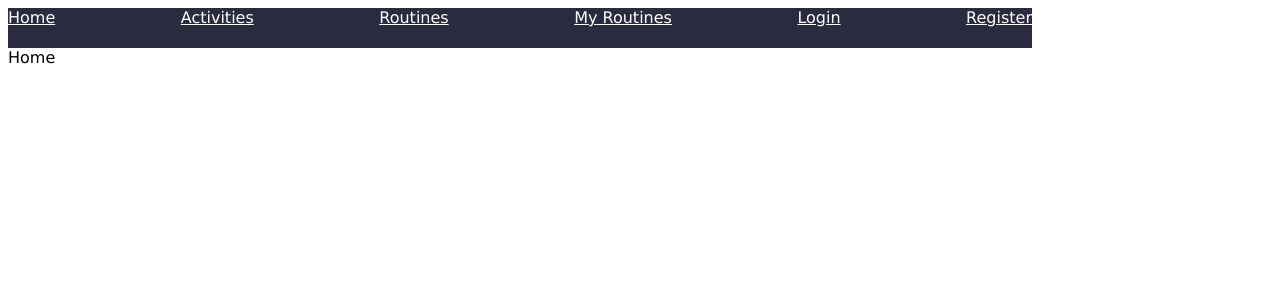
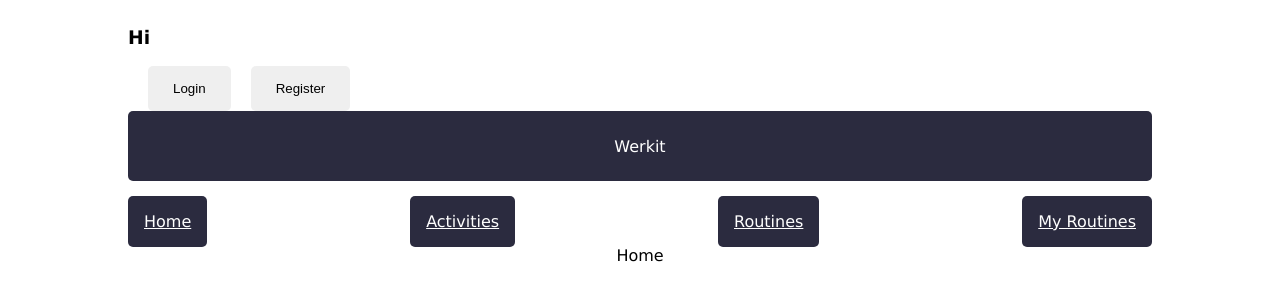
Before and after one commit to Kristyvdm2020/FitnessTracker-frontend, a React app: page / in a window 1280 px wide. Built offline with nearby package versions, Linux system fonts and the light colour scheme; no server answers.

Commit message:
added css changes to nav, login/register

```diff
--- a/assets/styles.css
+++ b/assets/styles.css
@@ -1,25 +1,66 @@
 body {
   font-family: verdana;
+
+  justify-content: center;
 }
 
 .app {
   display: flex;
 }
+/*------ Login/Register ------*/
+
+
+.container {
+  display: flex;
+  flex-direction: column;
+  align-items: center;
+}
+
+.logo {
+
+  height: 70px;
+  margin-bottom: 15px;
+  background-color: rgb(43, 43, 63);
+  color: rgb(255, 255, 255);
+  border-radius: 5px;
+
+}
+
+div.logo p {
+  margin: 0px;
+  display: flex;
+  height: 70px;
+  align-items: center;
+  flex-direction: column;
+  justify-content: center;
+}
+
+.login-btn {
+  cursor: pointer;
+  padding: 15px 25px;
+  border-radius: 5px;
+  border-style: none;
+  margin-left: 20px;
+}
+
 
 /*----- Nav -----*/
 nav {
   width: 80vw;
-  height: 40px;
-  background-color: rgb(43, 43, 63);
+  height: 50px;
   color: rgb(255, 255, 255);
   text-align: center;
   display: flex;
   flex-direction: row;
   justify-content: space-between;
+  align-items: center;
 }
 
 nav a {
+  border-radius: 5px;
+  background-color: rgb(43, 43, 63);
   color: white;
+  padding: 1rem;
 }
 
 #activities-collection {
--- a/src/index.js
+++ b/src/index.js
@@ -54,15 +54,26 @@ const App = ()=> {
   }, [])
 
   return (
-    <div>
+    <div className='container'>
       <header>
+        <div className='top-container'>
+          <div className='user-display'>
+            <h3>Hi {user.username}</h3>
+          </div>
+          <div className='login-register'>
+            <Link to='/Login'><button className='login-btn'>Login</button></Link>
+            <Link to='/Register'><button className='login-btn'>Register</button></Link>
+          </div>
+        </div>
+         <div className='logo'>
+            <p>Werkit</p>
+          </div>
         <nav>
           <Link to='/'>Home</Link>
           <Link to='/Activities'>Activities</Link>
           <Link to='/Routines'>Routines</Link>
           <Link to='/MyRoutines'>My Routines</Link>
-          <Link to='/Login'>Login</Link>
-          <Link to='/Register'>Register</Link>
+
         </nav>
       </header>
       <Routes>
```
